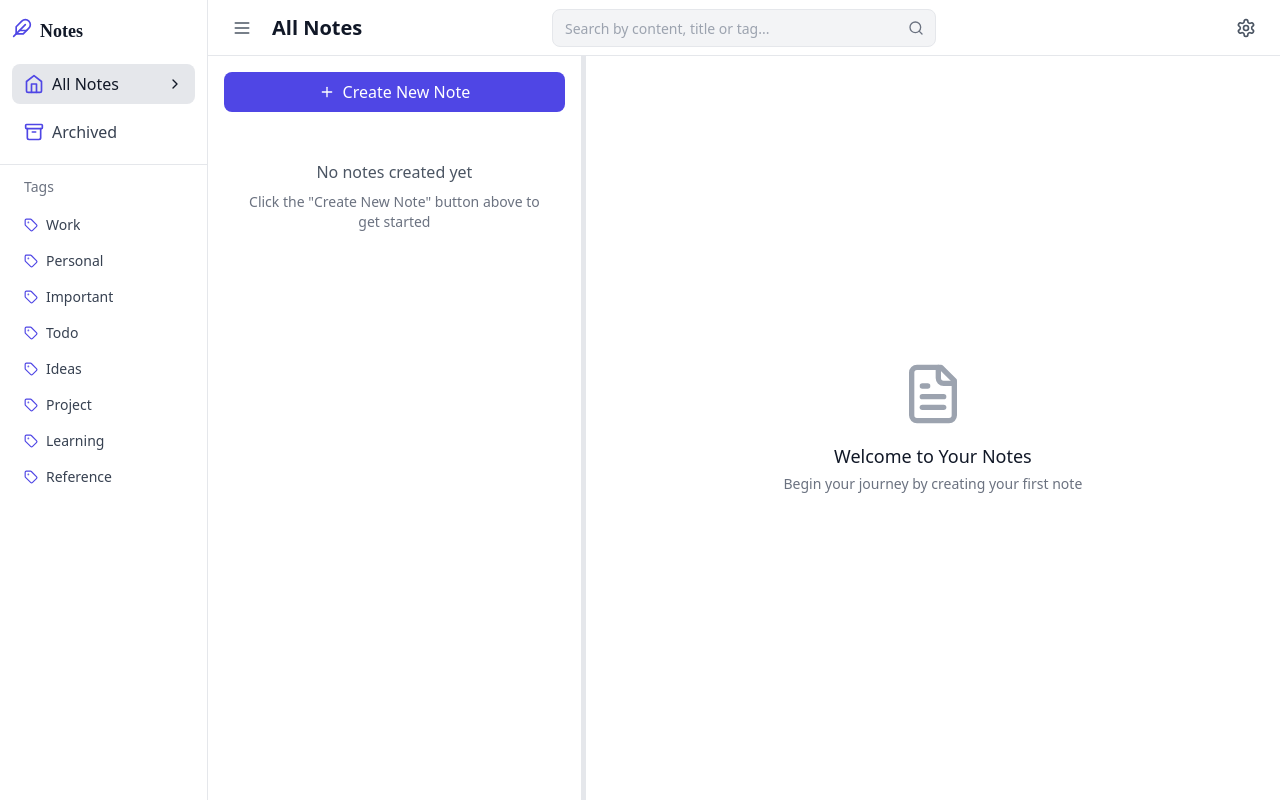
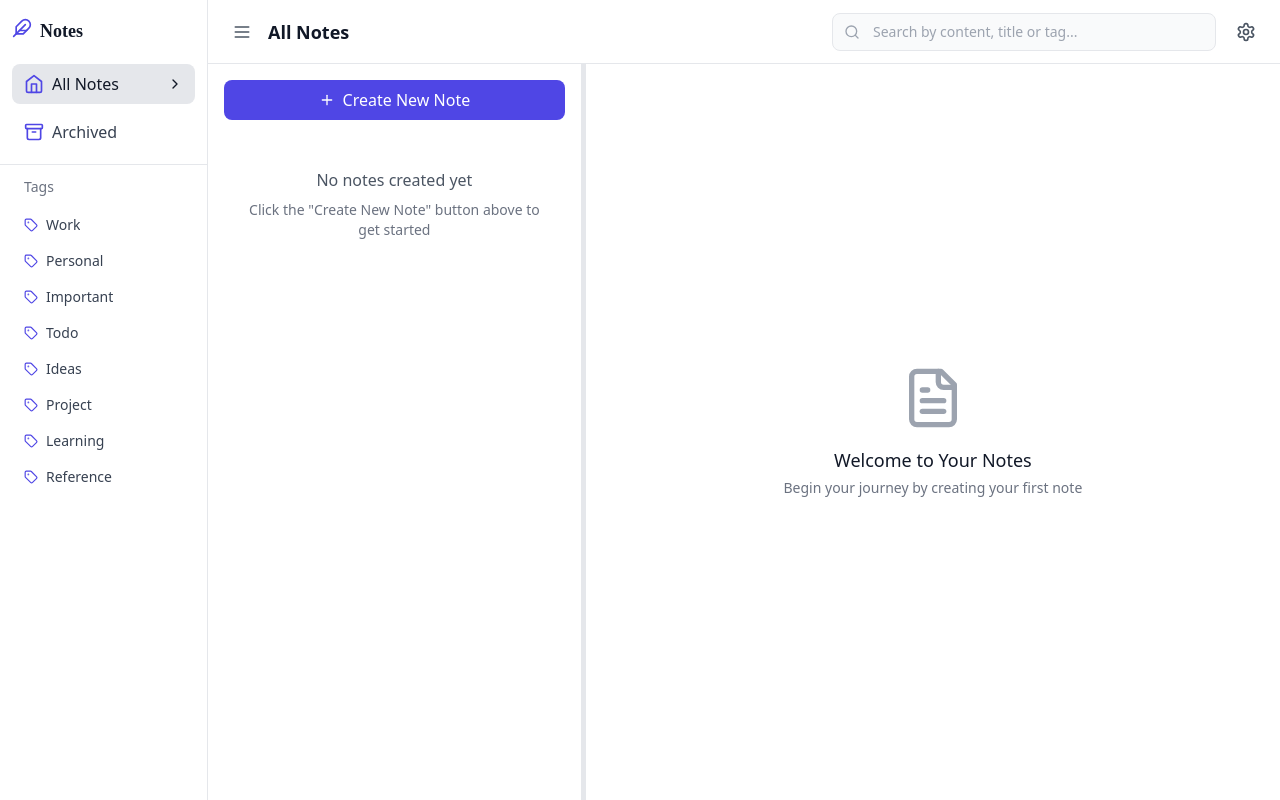
Before and after one commit to mechitoua/note-app, a React (Vite) app in the folder apps/frontend/: page / in a window 1280 px wide. Built offline with nearby package versions, Linux system fonts and the light colour scheme; a web font is replaced by a local one.

Commit message:
style(header): improve search box UI
- Increase search box width to w-96 for better visibility
- Restore detailed placeholder text for better UX
- Keep consistent styling with dark mode support

```diff
--- a/apps/frontend/src/components/Header/Header.tsx
+++ b/apps/frontend/src/components/Header/Header.tsx
@@ -20,63 +20,59 @@ export const Header = ({
   isSearching,
   totalResults,
 }: HeaderProps) => {
+  const searchRef = useRef<HTMLInputElement>(null);
   const searchQuery = useNoteStore((state) => state.searchQuery);
   const setSearchQuery = useNoteStore((state) => state.setSearchQuery);
-  const searchRef = useRef<HTMLDivElement>(null);
 
-  const handleSearchChange = useCallback(
-    (e: React.ChangeEvent<HTMLInputElement>) => {
-      setSearchQuery(e.target.value);
-    },
-    [setSearchQuery]
-  );
+  const handleSearchFocus = useCallback(() => {
+    if (searchRef.current) {
+      searchRef.current.select();
+    }
+  }, []);
 
   return (
-    <header className='h-14 border-b border-gray-200 dark:border-gray-700 bg-white dark:bg-gray-900 px-4 flex items-center'>
+    <header className='sticky top-0 z-10 flex items-center justify-between h-16 px-4 border-b bg-white dark:bg-gray-900 border-gray-200 dark:border-gray-700'>
       {/* Left section */}
-      <div className='w-64 flex items-center gap-3'>
+      <div className='w-64 flex items-center gap-2'>
         <button
           onClick={() => setIsSidebarOpen(!isSidebarOpen)}
-          className='p-2 hover:bg-gray-100 dark:hover:bg-gray-800 rounded-lg transition-colors'
+          className='p-2 hover:bg-gray-100 dark:hover:bg-gray-800 rounded-lg'
         >
           <Menu className='w-5 h-5 text-gray-600 dark:text-gray-400' />
         </button>
+
         <button
           onClick={onLogoClick}
-          className='text-xl font-semibold text-gray-900 dark:text-gray-100 hover:text-blue-600 dark:hover:text-blue-400 transition-colors'
+          className='text-lg font-semibold text-gray-900 dark:text-white hover:text-indigo-600 dark:hover:text-indigo-400'
         >
           {title}
         </button>
       </div>
 
       {/* Center section */}
-      <div className='flex-1 flex justify-center items-center'>
-        <div ref={searchRef} className='relative w-96'>
-          <div className='relative flex items-center'>
-            <input
-              type='text'
-              value={searchQuery}
-              onChange={handleSearchChange}
-              placeholder='Search by content, title or tag...'
-              className='w-full py-1.5 pl-3 pr-10 bg-gray-100 dark:bg-gray-800 border border-gray-200 dark:border-gray-700 rounded-lg focus:outline-none focus:ring-2 focus:ring-indigo-500 dark:focus:ring-indigo-400 focus:border-transparent text-gray-900 dark:text-white placeholder:text-gray-400 dark:placeholder:text-gray-500 placeholder:text-sm placeholder:font-normal'
-            />
-            <div className='absolute right-3 flex items-center'>
-              <Search className='h-4 w-4 text-gray-500 dark:text-gray-400' />
-            </div>
-            {isSearching && searchQuery && (
-              <div className='absolute right-10 px-2 py-0.5 text-xs font-medium text-gray-500 dark:text-gray-400 bg-gray-200 dark:bg-gray-700 rounded-full'>
-                {totalResults} {totalResults === 1 ? 'result' : 'results'}
-              </div>
-            )}
+      <div className='flex-1 flex justify-center'>
+        {isSearching && totalResults !== undefined && (
+          <div className='text-sm text-gray-500 dark:text-gray-400'>
+            Found {totalResults} {totalResults === 1 ? 'result' : 'results'}
           </div>
-        </div>
+        )}
       </div>
 
       {/* Right section */}
-      <div className='w-64 flex items-center justify-end'>
-        <div className="flex items-center gap-2">
-          <SettingsMenu />
+      <div className='w-auto flex items-center justify-end gap-3'>
+        <div className='relative'>
+          <input
+            ref={searchRef}
+            type='text'
+            placeholder='Search by content, title or tag...'
+            value={searchQuery}
+            onChange={(e) => setSearchQuery(e.target.value)}
+            onFocus={handleSearchFocus}
+            className='w-96 px-4 py-2 pl-10 text-sm bg-gray-50 dark:bg-gray-800 border border-gray-200 dark:border-gray-700 rounded-lg focus:outline-none focus:ring-2 focus:ring-indigo-500 dark:focus:ring-indigo-400 focus:border-transparent'
+          />
+          <Search className='absolute left-3 top-1/2 transform -translate-y-1/2 w-4 h-4 text-gray-400 dark:text-gray-500' />
         </div>
+        <SettingsMenu />
       </div>
     </header>
   );
```
